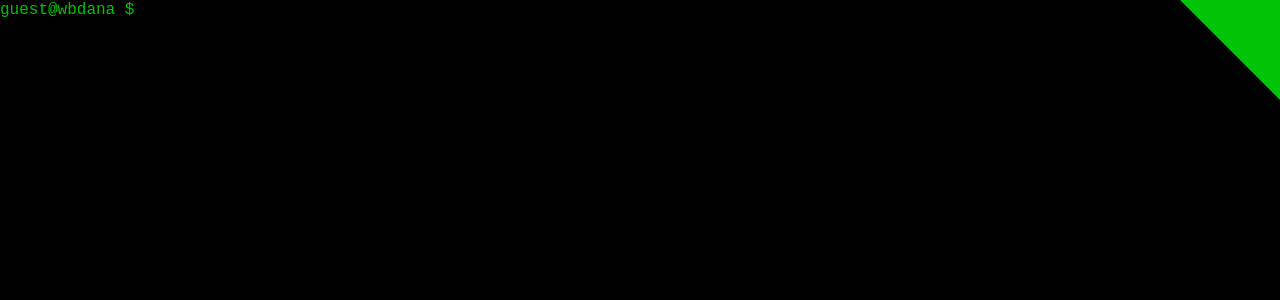
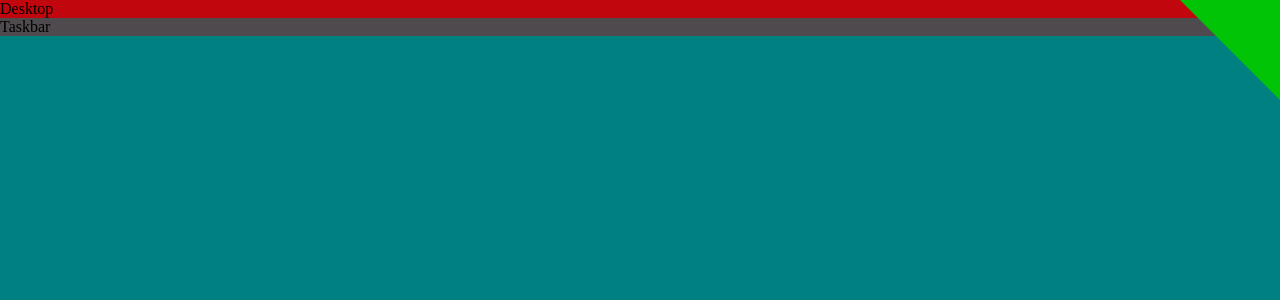
Before and after one commit to wbdana-old/doorways, a React (Create React App) app: page / in a window 1280 px wide. Shown: the top 300 px of the page. Built offline with nearby package versions, Linux system fonts and the light colour scheme.

Commit message:
Build out Desktop and Taskbar; styling

```diff
--- /dev/null
+++ b/src/components/Gui.tsx
@@ -0,0 +1,32 @@
+import * as React from 'react';
+import {
+    GuiContainer,
+    DesktopContainer,
+    TaskbarContainer,
+} from '../styled/components/gui';
+
+
+export interface IProps {
+
+}
+
+class Gui extends React.Component<IProps> {
+    constructor(props: IProps) {
+        super(props);
+    }
+
+    render() {
+        return (
+            <GuiContainer>
+                <DesktopContainer>
+                    Desktop
+                </DesktopContainer>
+                <TaskbarContainer>
+                    Taskbar
+                </TaskbarContainer>
+            </GuiContainer>
+        );
+    }
+}
+
+export default Gui;
--- a/src/components/Home.tsx
+++ b/src/components/Home.tsx
@@ -1,6 +1,7 @@
 import * as React from 'react';
 import { HomeContainer } from '../styled/components/home';
 import Terminal from '../containers/Terminal';
+import Gui from '../components/Gui';
 import { GuiTab } from '../styled/components/guiTab';
 import '../App.css';
 
@@ -17,9 +18,9 @@ class Home extends React.Component<IProps> {
 
     renderTerminal = () => {
         if (this.props.showGui) {
-            return null;
+            return <Gui />;
         }
-        return <Terminal/>;
+        return <Terminal />;
     };
 
     render() {
--- a/src/store/home/reducer.ts
+++ b/src/store/home/reducer.ts
@@ -5,7 +5,7 @@ import {
 } from './types';
 
 const initialState: IHomeState = {
-    showGui: false,
+    showGui: true,  // TODO WBD set this back to false
 };
 
 const reducer: Reducer<IHomeState> = (state = initialState, action) => {
--- /dev/null
+++ b/src/styled/components/gui.tsx
@@ -0,0 +1,18 @@
+import styled from '../styled-components';
+
+export const GuiContainer = styled.div`
+    background-color: ${props => props.theme.guiBackgroundColor};
+    color: ${props => props.theme.primaryColor};
+    flex-direction: column;
+    min-height: 100%;
+`;
+
+export const DesktopContainer = styled.div`
+    background-color: ${props => props.theme.secondaryColorInverted};
+    flex: 1;
+`;
+
+export const TaskbarContainer = styled.div`
+    align-self: flex-end;
+    background-color: ${props => props.theme.grey};
+`;
--- a/src/styled/components/home.tsx
+++ b/src/styled/components/home.tsx
@@ -1,7 +1,7 @@
 import styled from '../styled-components';
 
 export const HomeContainer = styled("div")<{ gui: boolean }>`
-    background-color: ${props => props.gui ? props.theme.grey : props.theme.primaryColor};
+    background-color: ${props => props.gui ? '#000' : props.theme.primaryColor}; /* TODO WBD Change to props.theme.grey */
     display: flex;
     flex: 1;
     flex-direction: column;
--- a/src/styled/theme.ts
+++ b/src/styled/theme.ts
@@ -5,6 +5,7 @@ export default interface IThemeInterface {
     secondaryColor: string;
     secondaryColorInverted: string;
     grey: string;
+    guiBackgroundColor: string;
 }
 
 export const theme = {
@@ -13,4 +14,5 @@ export const theme = {
     secondaryColor: '#00C405',
     secondaryColorInverted: '#c1060d',
     grey: '#4e4a4d',
+    guiBackgroundColor: '#008080',
 };
```
Also changed, not shown: src/components/Terminal.tsx (+0 -10 lines).
